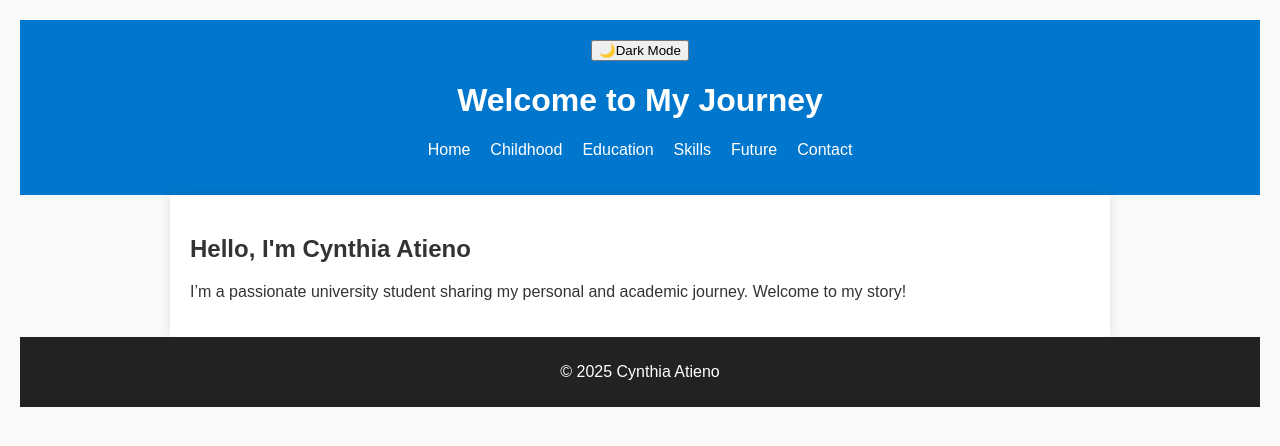
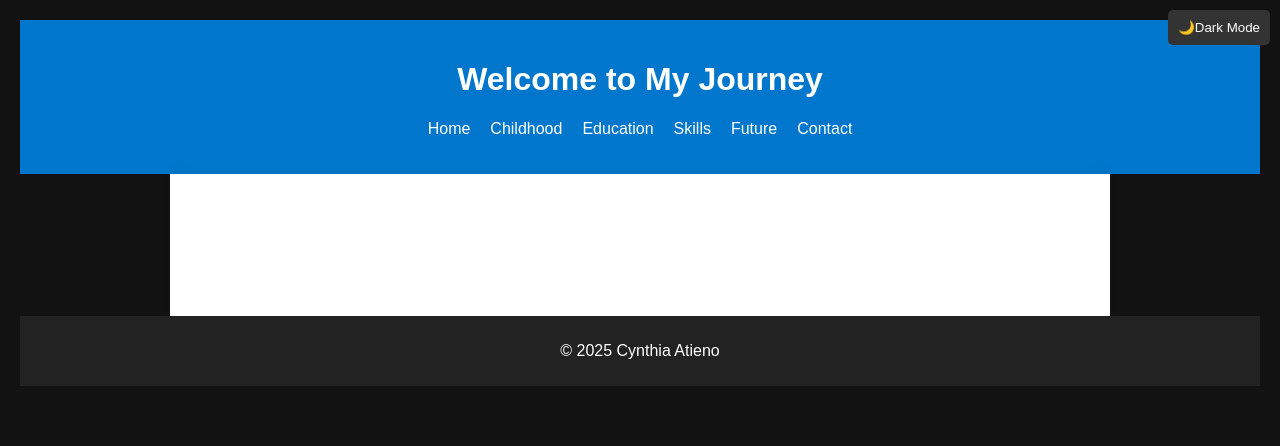
Before and after one commit to CynthiaAtieno1/personal_portfolio_website, a plain HTML site: page index.html in a window 1280 px wide. Both pictures are taken after a click on the button "🌙Dark Mode". Drawn offline with Linux system fonts and the light colour scheme.

Commit message:
Update style.css

```diff
--- a/style.css
+++ b/style.css
@@ -71,3 +71,31 @@ body {
     font-size: 20px;
   }
 }
+/* Default light theme */
+body {
+  background-color: #ffffff;
+  color: #000000;
+  transition: all 0.3s ease;
+}
+
+button#theme-toggle {
+  position: fixed;
+  top: 10px;
+  right: 10px;
+  padding: 10px;
+  background-color: #eee;
+  border: none;
+  cursor: pointer;
+  border-radius: 5px;
+}
+
+/* Dark mode styles */
+body.dark-mode {
+  background-color: #121212;
+  color: #ffffff;
+}
+
+body.dark-mode button#theme-toggle {
+  background-color: #333;
+  color: #fff;
+}
```
